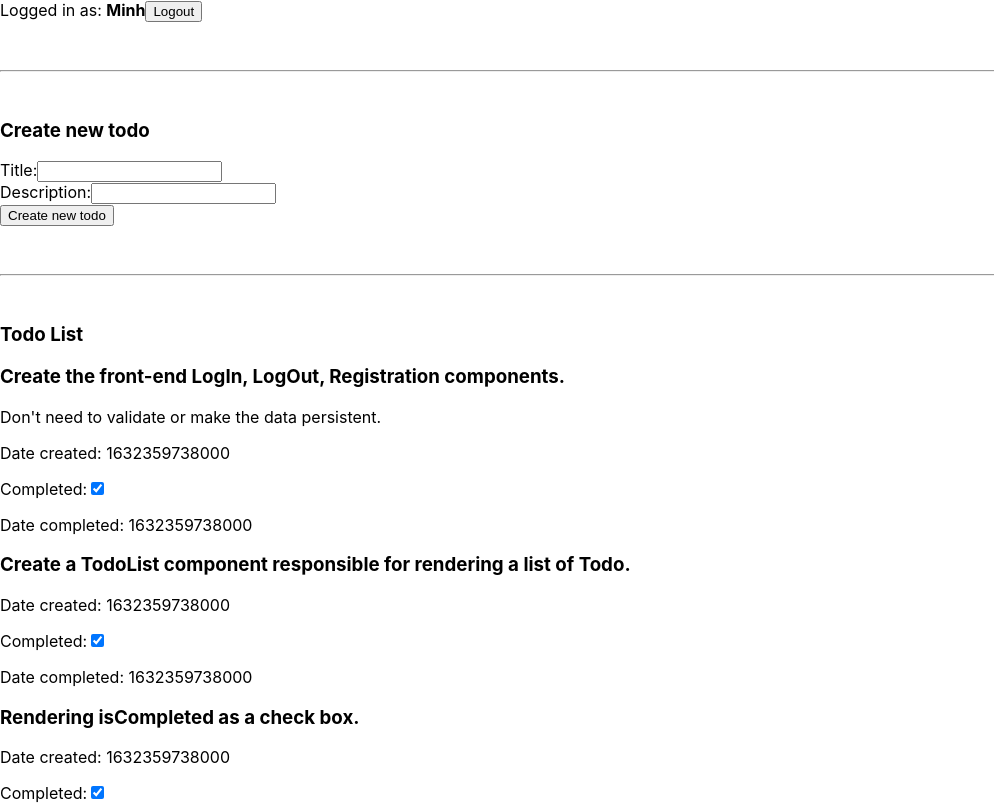
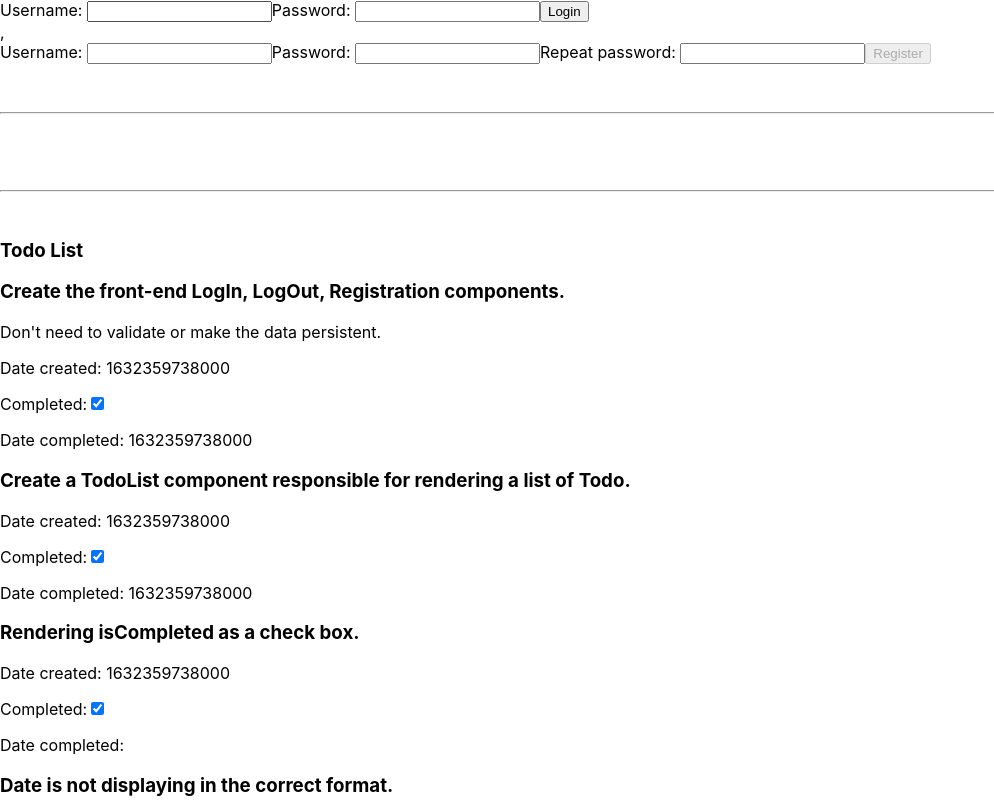
Before and after one commit to 4d696e6820427569/React-Todo-List, a React (Create React App) app: page / in a window 1280 px wide. Shown: the top 804 px of the page, without its empty margins (0-994 px from the left). Built offline with nearby package versions, Linux system fonts and the light colour scheme.

Commit message:
Created reducers for LOGIN/LOGOUT/REGISTER

```diff
--- a/src/App.js
+++ b/src/App.js
@@ -1,9 +1,11 @@
 import CreateTodo from "./main/CreateTodo";
 import TodoList from "./main/TodoList";
 import UserPanel from "./user/UserPanel";
+import appReducer from './reducers';
+import {useState, useReducer, useEffect} from 'react';
 
 function App() {
-  const todos = [
+  const init_todos = [
     {
       title: "Create the front-end LogIn, LogOut, Registration components.",
       description: "Don't need to validate or make the data persistent.",
@@ -51,13 +53,25 @@ function App() {
       isCompleted: false,
       dateCompleted: null
     }
-  ]
+  ];
+
+  const [ state, dispatch ] = useReducer(appReducer, { user: '', todos: init_todos });
+
+  const {user, todos} = state;
+
+  useEffect(() => {
+    if (user) {
+      document.title = `${user}'s Todo List'`
+    } else {
+      document.title = 'Todo List'
+    }
+  }, [user])
 
   return (
     <div>
-      <UserPanel />
+      <UserPanel user={user} dispatchUser={dispatch} />
       <br/><br/><hr/><br/>
-      <CreateTodo />
+      {user && <CreateTodo user={user} dispatch={dispatch} />}
       <br/><br/><hr/><br/>
       <TodoList todos={todos} />
     </div>
--- a/src/main/CreateTodo.js
+++ b/src/main/CreateTodo.js
@@ -1,25 +1,32 @@
-import { React } from "react";
+import React, {useState} from "react";
 
 /**
  * Need a dateCreated.
  * Need a boolean to indicate if it's completed.
  * Need a dateCompleted.
  */
-export default function CreateTodo() {
+export default function CreateTodo({user, dispatch}) {
+  const [ title, setTitle ] = useState('');
+  const [ description, setDescription ] = useState('');
+
+  function handleTitle(evt) { setTitle(evt.target.value); }
+  function handleDescription(evt) { setDescription(evt.target.value); }
+
   return (
-    <form onSubmit={ e => e.preventDefault()}>
+    <form onSubmit={ e => {e.preventDefault(); dispatch({type: "CREATE_TODO", title, description});}}>
       <h3>Create new todo</h3>
       <div>
         <label htmlFor="create-title">Title:</label>
-        <input type="text" name="create-title" id="create-title"/>
+        <input type="text" name="create-title" id="create-title" value={title} onChange={handleTitle}/>
       </div>
 
       <div>
         <label htmlFor="create-description">Description:</label>
-        <input type="text" name="create-description" id="create-description"/>
+        <input type="text" name="create-description" id="create-description" value={description} onChange={handleDescription}/>
       </div>
 
       <input type="submit" value="Create new todo"/>
     </form>
   )
+
 }
--- /dev/null
+++ b/src/reducers.js
@@ -0,0 +1,34 @@
+function userReducer(state, action) {
+  switch (action.type) {
+    case 'LOGIN':
+    case 'REGISTER':
+      return action.username
+    case 'LOGOUT':
+      return ''
+    default:
+      return state;
+  }
+}
+
+function todoReducer(state, action) {
+  switch (action.type) {
+    case 'CREATE_TODO':
+      const newTodo = {
+        title: action.title,
+        description: action.description
+      }
+      return [ newTodo, ...state ]
+    case 'TOGGLE_TODO':
+
+    case 'DELETE_TODO':
+    default:
+      return state;
+  }
+}
+
+export default function appReducer(state, action) {
+  return {
+    user: userReducer(state.user, action),
+    todos: todoReducer(state.todos, action)
+  }
+}
--- a/src/user/Login.js
+++ b/src/user/Login.js
@@ -1,13 +1,28 @@
-import React from "react";
+import React, {useState} from "react";
 
-export default function Login({user}) {
+// export default function Login({user}) {
+//   return (
+//     <form onSubmit={e => e.preventDefault()}>
+//       <label htmlFor="login-username">Username: </label>
+//       <input type="text" name="login-username" id="login-username"/>
+//       <label htmlFor="login-password">Password: </label>
+//       <input type="password" name="login-password" id="login-password"/>
+//       <input type="submit" value="Login"/>
+//     </form>
+//   );
+// }
+
+export default function Login({dispatchUser}) {
+  const [username, setUsername] = useState('');
+  function handleUsername(evt) { setUsername(evt.target.value); }
+
   return (
-    <form onSubmit={e => e.preventDefault()}>
-      <label htmlFor="login-username">Username: </label>
-      <input type="text" name="login-username" id="login-username"/>
-      <label htmlFor="login-password">Password: </label>
-      <input type="password" name="login-password" id="login-password"/>
-      <input type="submit" value="Login"/>
+    <form onSubmit={e => {e.preventDefault(); dispatchUser({type:"LOGIN", username})}} >
+    <label htmlFor="login-username">Username: </label>
+    <input type="text" name="login-username" id="login-username" value={username} onChange={handleUsername}/>
+    <label htmlFor="login-password">Password: </label>
+    <input type="password" name="login-password" id="login-password" />
+    <input type="submit" value="Login"/>
     </form>
   );
 }
--- a/src/user/Logout.js
+++ b/src/user/Logout.js
@@ -1,8 +1,8 @@
 import React from "react";
 
-export default function Logout({user}) {
+export default function Logout({user, dispatchUser}) {
   return (
-    <form onSubmit={e => e.preventDefault()}>
+    <form onSubmit={e => {e.preventDefault(); dispatchUser({type:"LOGOUT"})}}>
       Logged in as: <b>{user}</b>
      <input type="submit" value="Logout"/>
     </form>
--- a/src/user/Registration.js
+++ b/src/user/Registration.js
@@ -1,14 +1,27 @@
-import React from "react";
+import React, {useState} from "react";
 
-export default function Registration() {
+export default function Registration({dispatchUser}) {
+  const [formData, setFormData] = useState({
+    username: "",
+    password: "",
+    passwordRepeat: ""
+  });
+
   return (
-    <form onSubmit={e => e.preventDefault()}>
+    <form onSubmit={e => {e.preventDefault(); dispatchUser({type:"REGISTER", username:formData.username})}}>
       <label htmlFor="registration-username">Username: </label>
-      <input type="text" name="registration-username" id="registration-username"/>
+      <input type="text" name="registration-username" id="registration-username" value={formData.username}
+    onChange={e => setFormData({...formData, username: e.target.value})}/>
+
       <label htmlFor="registration-password">Password: </label>
-      <input type="password" name="registration-password" id="registration-password"/>
+      <input type="password" name="registration-password" id="registration-password"
+    onChange={e => setFormData({...formData, password: e.target.value})}/>
+
       <label htmlFor="registration-repeat-password">Repeat password: </label>
-      <input type="submit" value="Register"/>
+      <input type="password" name="registration-repeat-password" id="registration-repeat-password"
+    onChange={e => setFormData({...formData, passwordRepeat: e.target.value})}/>
+      <input type="submit" value="Register"
+    disabled={formData.username.length === 0 || formData.password.length === 0 || formData.password !== formData.passwordRepeat}/>
     </form>
   );
 }
--- a/src/user/UserPanel.js
+++ b/src/user/UserPanel.js
@@ -1,15 +1,17 @@
+import React, {useState} from 'react'
 import Login from "./Login";
 import Logout from "./Logout";
 import Registration from "./Registration";
 
-export default function UserPanel() {
-  const user = 'Minh';
+export default function UserPanel({user, dispatchUser}) {
   if (user) {
-    return <Logout user={user}/>
+    return <Logout user={user} dispatchUser={dispatchUser}/>
   } else {
     return (
-        <Login />,
-        <Registration />
+      <>
+        <Login dispatchUser={dispatchUser} />,
+        <Registration dispatchUser={dispatchUser}/>
+      </>
     )
   }
 }
```
Also changed, not shown: 1 other file (tests, documents, lock files or other folders).
